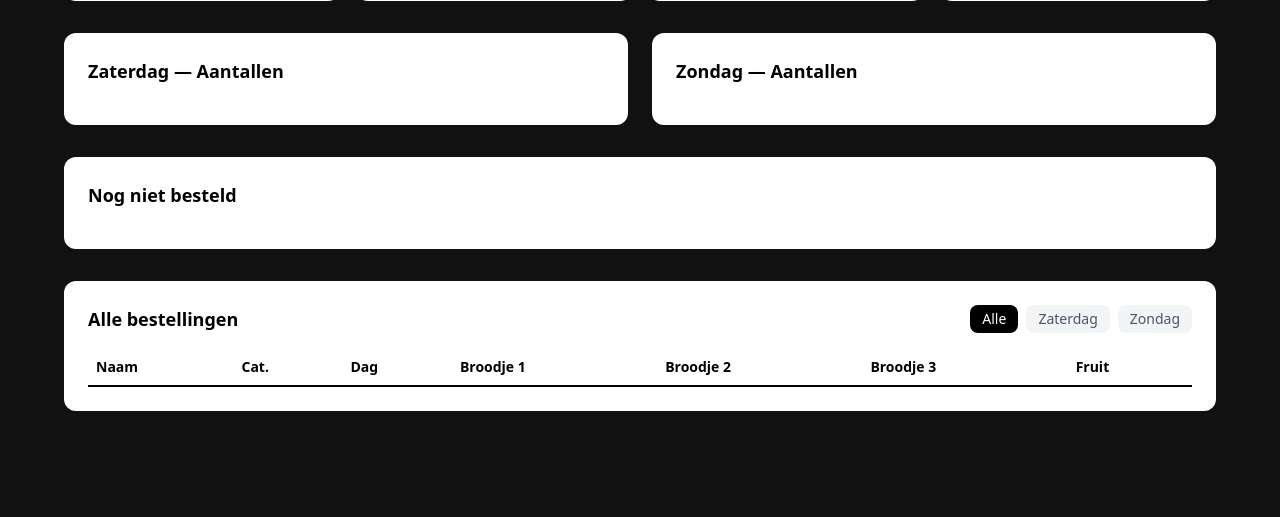
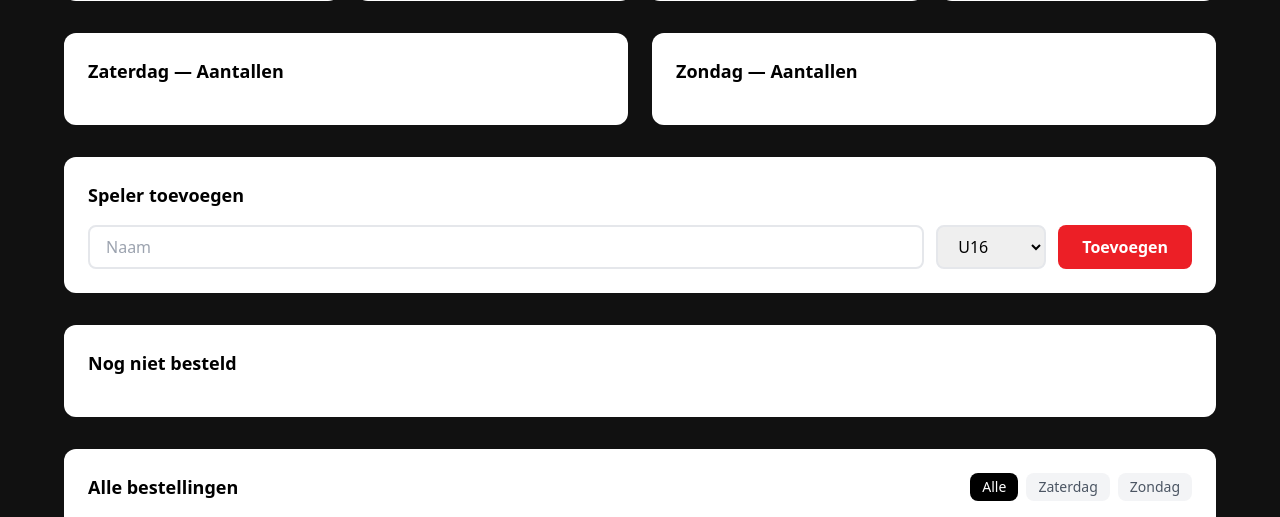
Before and after one commit to MTL667/fczemst, a FastAPI app: template app/templates/admin.html in a window 1280 px wide. Shown: the part 207-724 px from the top of the page. Before the commit the page ends 618 px from the top, so only its background shows below. Run offline with FastAPI, Linux system fonts and the light colour scheme; the template is opened without the code that fills it, so the values that code supplies are empty; some libraries are stand-ins or nearby versions.

Commit message:
Add player management in admin panel (add/delete)
Co-authored-by: Cursor <cursoragent@cursor.com>

```diff
--- a/app/templates/admin.html
+++ b/app/templates/admin.html
@@ -69,6 +69,30 @@
                 <h2 class="text-lg font-bold text-black mb-4">Zondag — Aantallen</h2>
                 <div id="sunSummary" class="space-y-1"></div>
             </div>
+        </div>
+
+        <!-- Add player -->
+        <div class="bg-white rounded-xl p-6 mb-8">
+            <h2 class="text-lg font-bold text-black mb-4">Speler toevoegen</h2>
+            <div class="flex flex-col sm:flex-row gap-3">
+                <input
+                    type="text"
+                    id="newPlayerName"
+                    placeholder="Naam"
+                    class="flex-1 px-4 py-2 border-2 border-gray-200 rounded-lg focus:border-fcz-red focus:outline-none"
+                >
+                <select id="newPlayerCategory" class="px-4 py-2 border-2 border-gray-200 rounded-lg focus:border-fcz-red focus:outline-none">
+                    <option value="Trainer">Trainer</option>
+                    <option value="U13">U13</option>
+                    <option value="U15">U15</option>
+                    <option value="U16" selected>U16</option>
+                    <option value="U17">U17</option>
+                </select>
+                <button onclick="addPlayer()" class="px-6 py-2 bg-fcz-red hover:bg-red-700 text-white font-bold rounded-lg transition-colors">
+                    Toevoegen
+                </button>
+            </div>
+            <p id="addPlayerMsg" class="hidden mt-2 text-sm font-medium"></p>
         </div>
 
         <!-- Missing orders -->
@@ -193,6 +217,46 @@
             `).join('');
         }
 
+        async function addPlayer() {
+            const name = document.getElementById('newPlayerName').value.trim();
+            const category = document.getElementById('newPlayerCategory').value;
+            const msg = document.getElementById('addPlayerMsg');
+
+            if (!name) {
+                msg.textContent = 'Vul een naam in';
+                msg.className = 'mt-2 text-sm font-medium text-fcz-red';
+                msg.classList.remove('hidden');
+                return;
+            }
+
+            try {
+                const res = await fetch('/api/admin/players', {
+                    method: 'POST',
+                    headers: { 'Content-Type': 'application/json' },
+                    body: JSON.stringify({ name, category })
+                });
+
+                if (res.ok) {
+                    const data = await res.json();
+                    msg.textContent = `✓ ${data.name} (${data.category}) toegevoegd`;
+                    msg.className = 'mt-2 text-sm font-medium text-green-600';
+                    msg.classList.remove('hidden');
+                    document.getElementById('newPlayerName').value = '';
+                    loadData();
+                    setTimeout(() => msg.classList.add('hidden'), 3000);
+                } else {
+                    const err = await res.json();
+                    msg.textContent = err.detail || 'Fout bij toevoegen';
+                    msg.className = 'mt-2 text-sm font-medium text-fcz-red';
+                    msg.classList.remove('hidden');
+                }
+            } catch (e) {
+                msg.textContent = 'Verbindingsfout';
+                msg.className = 'mt-2 text-sm font-medium text-fcz-red';
+                msg.classList.remove('hidden');
+            }
+        }
+
         loadData();
         setInterval(loadData, 30000);
     </script>
```
Also changed, not shown: app/routers/api.py (+30 -0 lines).
